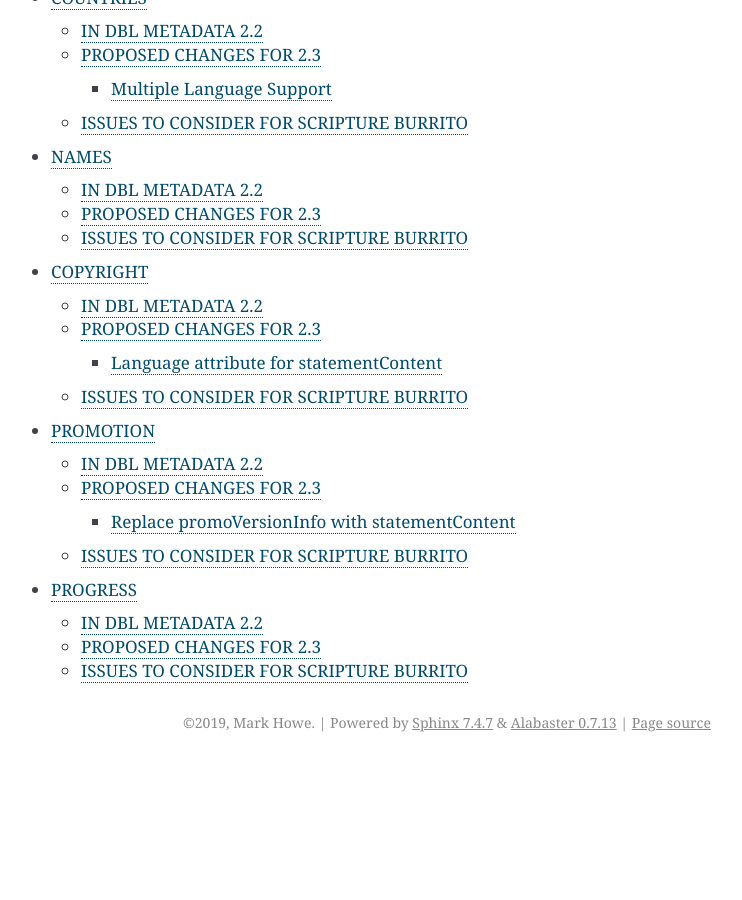
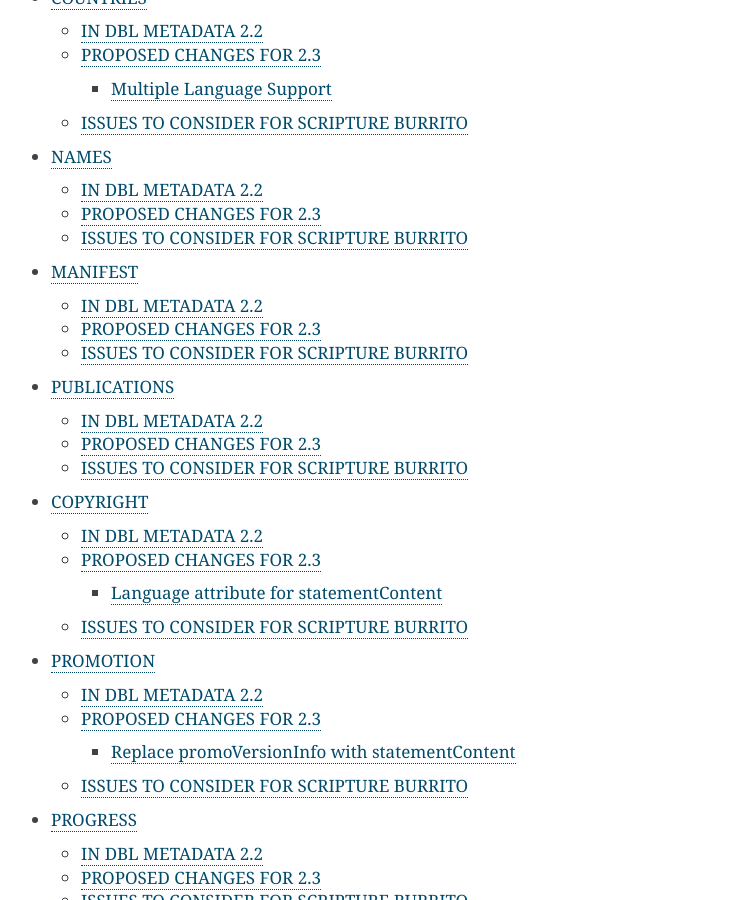
Before and after one commit to bible-technology/scripture-burrito, a Sphinx documentation site: the page built from proto_doc/dbl_2_3/briefing_papers/source/briefing_papers.rst, in a window 1280 px wide and 900 px high, scrolled down 2687 px. Shown: the whole window, without its empty margins (399-1141 px from the left). Built offline with Sphinx 7.4.7, drawn with Linux system fonts in a browser that asks for light colours; before the commit the page ends 3449 px from its top, so only the background shows below that.

Commit message:
Stub manifest and publications; fix regex escape issue

```diff
--- a/proto_doc/dbl_2_3/briefing_papers/source/10_names.rst
+++ b/proto_doc/dbl_2_3/briefing_papers/source/10_names.rst
@@ -12,7 +12,9 @@ IN DBL METADATA 2.2
 
         * The id of this name
 
-        * regex: [A-Za-z][\-A-Za-z0-9_]+
+        * ::
+
+            regex: [A-Za-z][-A-Za-z0-9_]+
 
     * **short** (Exactly 1 string)
 
--- /dev/null
+++ b/proto_doc/dbl_2_3/briefing_papers/source/11_manifest.rst
@@ -0,0 +1,15 @@
+########
+MANIFEST
+########
+
+*******************
+IN DBL METADATA 2.2
+*******************
+
+************************
+PROPOSED CHANGES FOR 2.3
+************************
+
+****************************************
+ISSUES TO CONSIDER FOR SCRIPTURE BURRITO
+****************************************
--- /dev/null
+++ b/proto_doc/dbl_2_3/briefing_papers/source/12_publications.rst
@@ -0,0 +1,15 @@
+############
+PUBLICATIONS
+############
+
+*******************
+IN DBL METADATA 2.2
+*******************
+
+************************
+PROPOSED CHANGES FOR 2.3
+************************
+
+****************************************
+ISSUES TO CONSIDER FOR SCRIPTURE BURRITO
+****************************************
--- a/proto_doc/dbl_2_3/briefing_papers/source/briefing_papers.rst
+++ b/proto_doc/dbl_2_3/briefing_papers/source/briefing_papers.rst
@@ -19,6 +19,8 @@ Welcome to DBL Metadata 2.3's documentation!
    08_languages
    09_countries
    10_names
+   11_manifest
+   12_publications
    13_copyright
    14_promotion
    15_progress
```
Also changed, not shown: 1 other file.
